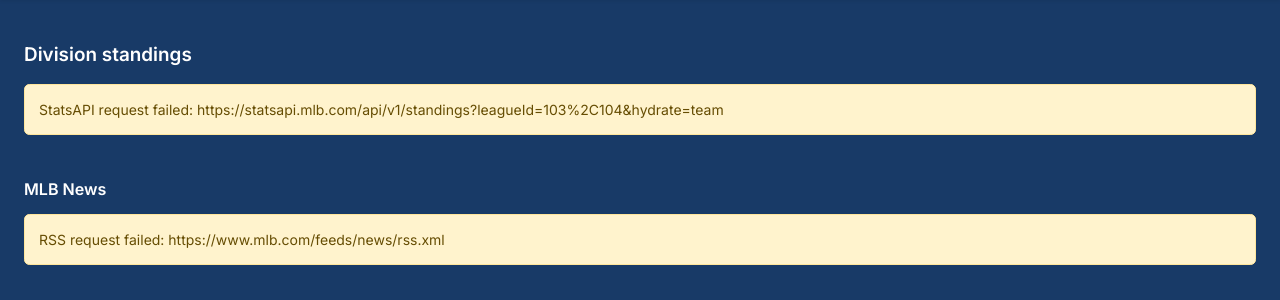
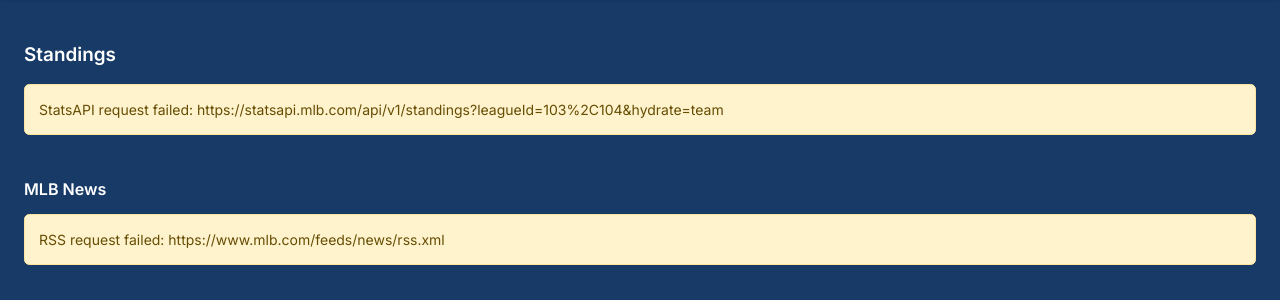
Before and after one commit to bpbrianpark/bluejays-takehome, a Flask app: page / in a window 1280 px wide. Shown: the part 49-349 px from the top of the page. Run offline with Flask 3, Linux system fonts and the light colour scheme; data that the repository does not hold is empty; some web fonts are replaced.

Commit message:
fix copy

```diff
--- a/app/templates/pages/index.html
+++ b/app/templates/pages/index.html
@@ -5,7 +5,7 @@
 {% block full_width_main %}
   <div class="standings-shell">
     <div class="standings-shell-inner">
-      <h1 class="standings-shell-title">Division standings</h1>
+      <h1 class="standings-shell-title">Standings</h1>
       {% if standings_error %}
         <div class="alert alert-warning mb-4" role="alert">{{ standings_error }}</div>
       {% endif %}
--- a/app/templates/pages/standings.html
+++ b/app/templates/pages/standings.html
@@ -5,7 +5,7 @@
 {% block full_width_main %}
   <div class="standings-shell">
     <div class="standings-shell-inner">
-      <h1 class="standings-shell-title">Division standings</h1>
+      <h1 class="standings-shell-title">Standings</h1>
       {% if standings_error %}
         <div class="alert alert-warning mb-4" role="alert">{{ standings_error }}</div>
       {% endif %}
```
